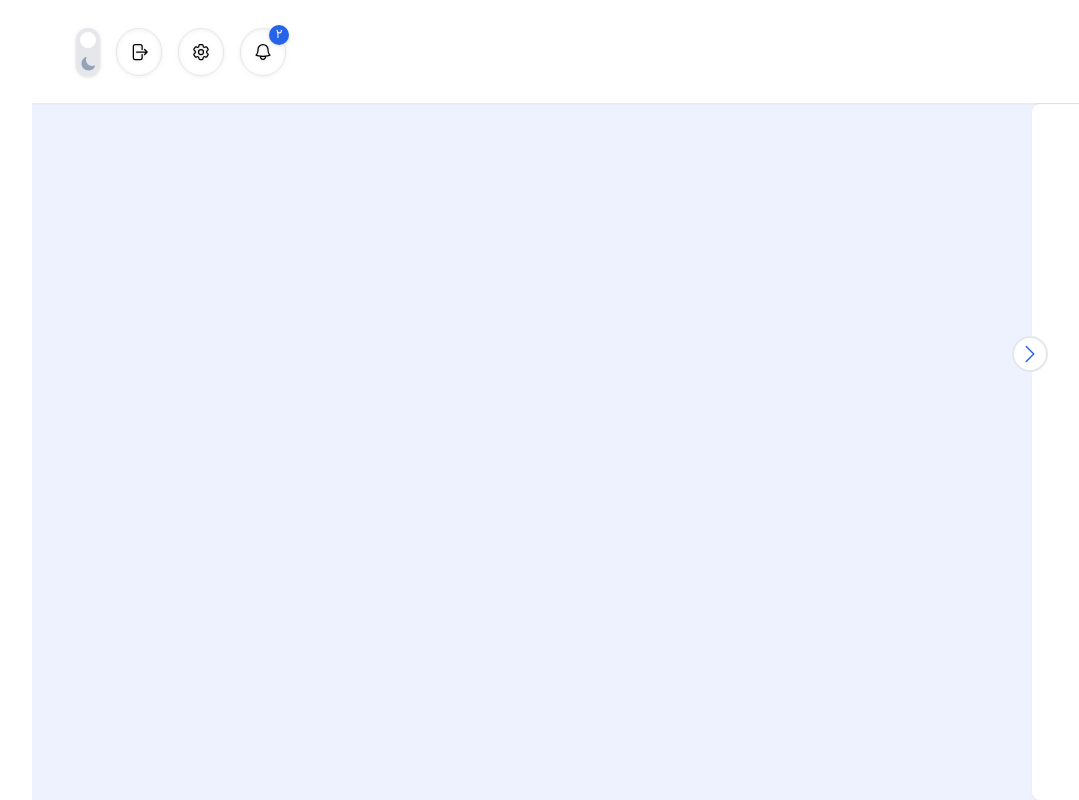
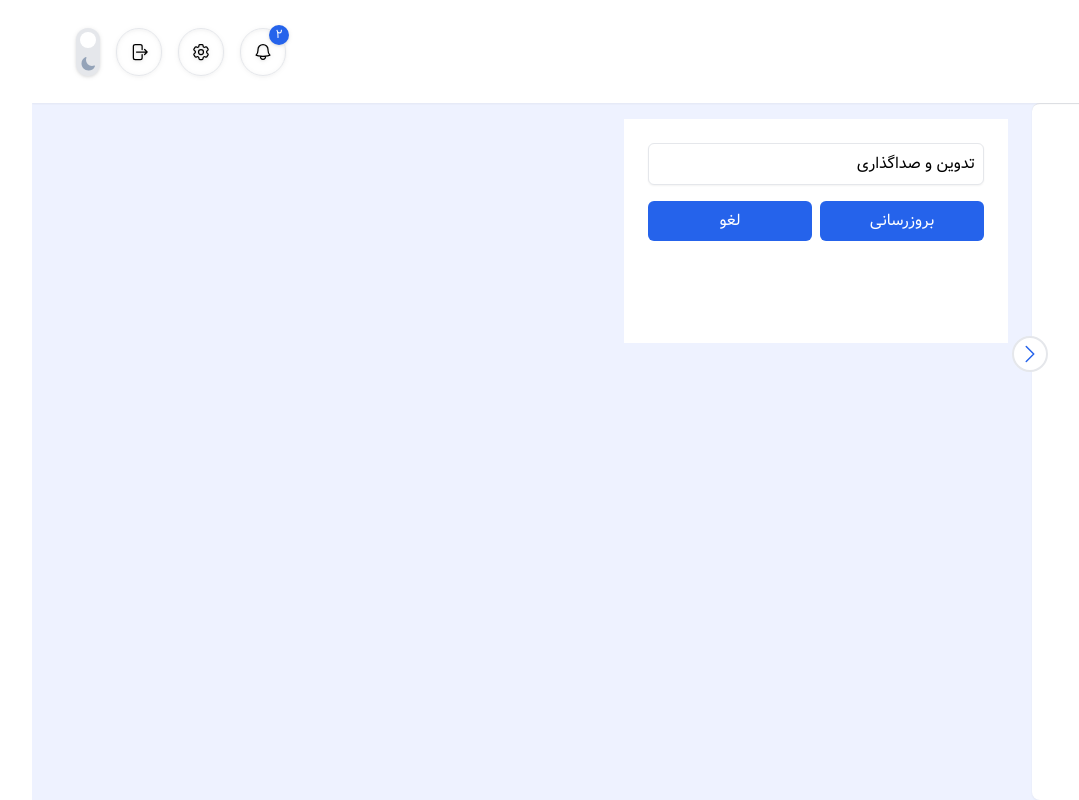
Before and after one commit to sepidehbiglarizadeh/Dashboard-Project, a React (Create React App) app: page /edit/1 in a window 1280 px wide. Shown: the whole page, without its empty margins (169-1248 px from the left). Built offline with nearby package versions, Linux system fonts and the light colour scheme; data requests are answered from the project's data file.

Commit message:
edit category

```diff
--- a/src/components/Categories/CategoriesList/CategoriesList.js
+++ b/src/components/Categories/CategoriesList/CategoriesList.js
@@ -1,5 +1,6 @@
 import ProductList from "../ProductList/ProductList";
 import { PencilSquareIcon, TrashIcon } from "@heroicons/react/24/outline";
+import { Link } from "react-router-dom";
 
 const CategoriesList = ({ category }) => {
   return (
@@ -9,9 +10,9 @@ const CategoriesList = ({ category }) => {
     >
       <div className="flex items-center gap-x-2 mb-6">
         <h2 className="text-blue-600 text-lg">{category.title}</h2>
-        <button>
-          <PencilSquareIcon className="icon text-slate-400" />
-        </button>
+        <Link to={`/edit/${category.id}`}  >
+          <PencilSquareIcon className="icon text-slate-400 cursor-pointer" />
+        </Link>
         <button>
           <TrashIcon className="icon text-rose-600" />
         </button>
--- a/src/components/Categories/ProductList/ProductList.js
+++ b/src/components/Categories/ProductList/ProductList.js
@@ -1,6 +1,5 @@
 import Product from "./Product/Product";
 import { PlusCircleIcon } from "@heroicons/react/24/outline";
-import { useState } from "react";
 
 const ProductList = ({ category }) => {
   return (
--- /dev/null
+++ b/src/pages/EditPage.js
@@ -0,0 +1,54 @@
+import { useEffect, useState } from "react";
+import { useNavigate, useParams } from "react-router-dom";
+import getOneCategoryService from "../services/getOneCategoryService";
+import updateCategoryService from "../services/updateCategoryService";
+
+const EditPage = () => {
+  const { id } = useParams();
+  const [category, setCategory] = useState({});
+  const [inputValue, setInputValue] = useState("");
+  const navigate = useNavigate();
+
+  useEffect(() => {
+    const getOneCategory = async () => {
+      try {
+        const { data } = await getOneCategoryService(parseInt(id));
+        setCategory(data);
+        setInputValue(data.title);
+      } catch (error) {}
+    };
+    getOneCategory();
+  }, []);
+
+  const updateHandler = async () => {
+    const updatedCategory = { ...category, title: inputValue };
+    try {
+      await updateCategoryService(id, updatedCategory);
+      setInputValue("");
+      navigate("/");
+    } catch (error) {}
+  };
+
+  return (
+    <div className="bg-white mt-4 mr-6 w-full max-w-sm h-56 p-6">
+      <input
+        value={inputValue}
+        className="border p-2 shadow-sm rounded-md w-full mb-4"
+        onChange={(e) => setInputValue(e.target.value)}
+      />
+      <div className="flex gap-x-2">
+        <button
+          className="bg-blue-600 text-white w-1/2 rounded-md py-2"
+          onClick={updateHandler}
+        >
+          بروزرسانی
+        </button>
+        <button className="bg-blue-600 text-white w-1/2 rounded-md py-2">
+          لغو
+        </button>
+      </div>
+    </div>
+  );
+};
+
+export default EditPage;
--- a/src/routes.js
+++ b/src/routes.js
@@ -1,4 +1,5 @@
 import ChatsPage from "./pages/ChatsPage";
+import EditPage from "./pages/EditPage";
 import HomePage from "./pages/HomePage";
 import InvitationPage from "./pages/InvitationPage";
 import InvoicePage from "./pages/InvoicPage";
@@ -12,6 +13,8 @@ const routes = [
   { path: "/invitation", element: <InvitationPage /> },
   { path: "/invoice", element: <InvoicePage /> },
   { path: "/membership", element: <MembershipPage /> },
+  { path: "/edit/:id", element: <EditPage/> },
+
 ];
 
 export default routes;
--- /dev/null
+++ b/src/services/getOneCategoryService.js
@@ -0,0 +1,7 @@
+import http from "./httpServices";
+
+const getOneCategoryService = (id) => {
+    return http.get(`/categories/${id}`);
+}
+
+export default getOneCategoryService;
--- /dev/null
+++ b/src/services/updateCategoryService.js
@@ -0,0 +1,7 @@
+import http from "./httpServices";
+
+const updateCategoryService = (id,data) => {
+    return http.put(`/categories/${id}`,data);
+}
+
+export default updateCategoryService;
```
Also changed, not shown: db.json (line endings or trailing spaces).
